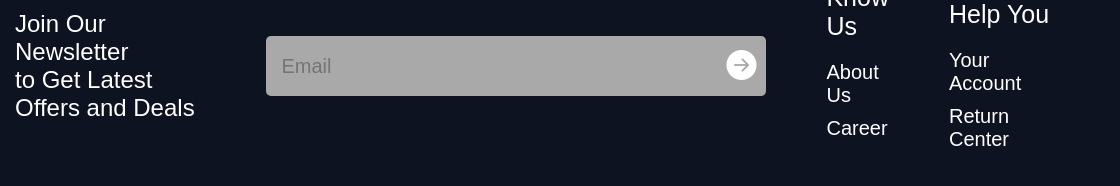
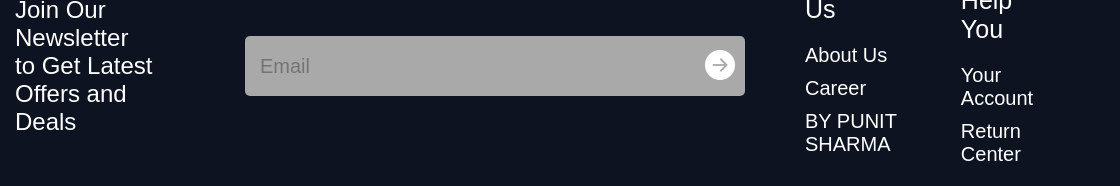
Before and after one commit to punitt20/e-commerce, a plain HTML site: page index.html in a window 1280 px wide. Shown: the part 2864-3050 px from the top of the page, 0-1120 px from the left. Drawn offline with nearby package versions, Linux system fonts and the light colour scheme.

Commit message:
Update index.html

```diff
--- a/index.html
+++ b/index.html
@@ -17,7 +17,7 @@
         <nav class="navbar">
             <div class="logo">
                 <img src="photos/FZ (1).png" alt="">
-                <a href="#home"><span>FAMAZON</span></a>
+                <a href="#home"><span>FAMAZON </span></a>
 
             </div>
             <div class="search-box">
@@ -157,6 +157,7 @@
                 <h3>Know Us</h3>
                 <h4>About Us</h4>
                 <h4>Career</h4>
+                <h4>BY PUNIT SHARMA</h4>
             </div>
             <div>
                 <h3>Let Us Help You</h3>
```
